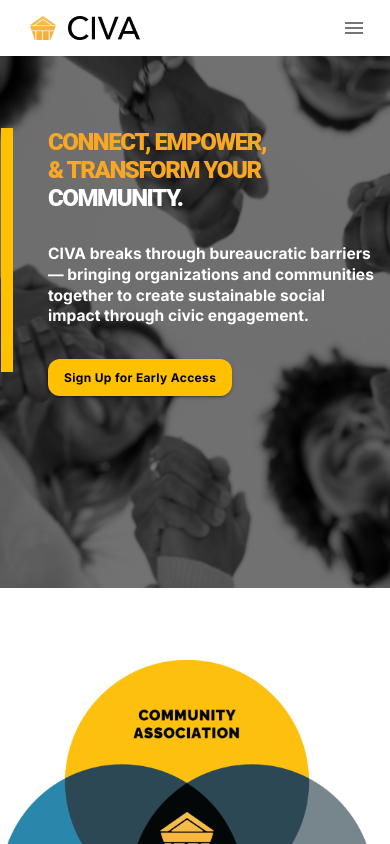
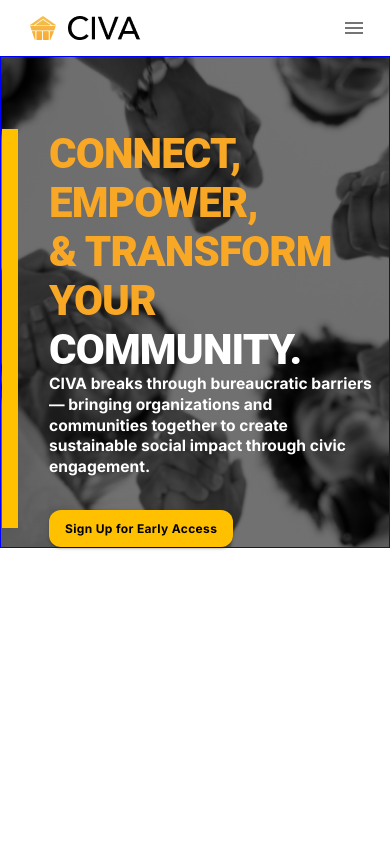
Before and after one commit to UXlySoftware/civa-website, a React (Create React App) app: page / in a window 390 px wide. Shown: the top 844 px of the page. Built offline with nearby package versions, Linux system fonts and the light colour scheme.

Commit message:
responsive fix

```diff
--- a/src/App.js
+++ b/src/App.js
@@ -4,6 +4,7 @@
 import Second from "./components/Second.tsx";
 import ThirdSection from "./components/Third.tsx";
 import Fourth from "./components/Fourth.tsx";
+import Fifth from "./components/Fifth.tsx";
 
 function App() {
   return (
@@ -14,11 +15,12 @@
       <Hero />
 
       {/* Second Section */}
-      <Second />
+      {/* <Second /> */}
       {/* Third Section */}
-      <ThirdSection />
+      {/* <ThirdSection /> */}
       {/* How it works section */}
-      <Fourth />
+      {/* <Fourth /> */}
+
       {/* Partners */}
       {/* Footer */}
     </div>
--- a/src/components/Fourth.tsx
+++ b/src/components/Fourth.tsx
@@ -5,6 +5,8 @@
 import Government from "../assets/Government.svg";
 import Community from "../assets/Community.svg";
 import eclipse from "../assets/eclipse.png";
+import social from "../assets/social.png"; // Update the path accordingly
+import socialMobile from "../assets/socialMobile.png"; // Update the path accordingly
 
 const Platform = ({ text, imgSrc, altText, customStyles = {} }) => (
   <Box sx={{ ...styles.platform, ...customStyles }}>
@@ -87,7 +89,6 @@
             />
           ))}
         </Box>
-
         <Box
           sx={{
             marginTop: { xl: 10, xs: 15 },
@@ -97,12 +98,113 @@
         >
           <img src={eclipse} alt="Eclipse" />
         </Box>
+        <Box sx={styles.outerContainer}>
+          <Box sx={styles.topRightRectangle} />
+          <Box sx={styles.topRightRectangle1}>
+            <Box sx={styles.textBox}>
+              <Typography variant="body1" sx={styles.text}>
+                CIVA offers both <b>government and community engagement —</b>
+                <br />
+                plus advanced communication tools, integration with local
+                resources, expert guidance, and more —
+                <b> in a single integrated platform</b>.
+              </Typography>
+            </Box>
+          </Box>
+
+          {/* <Box sx={styles.bottomLeftRectangle} /> */}
+          <Box sx={styles.imageContainer}>
+            <Box
+              component="img"
+              sx={{
+                ...styles.image,
+                display: { xs: "none", sm: "block" },
+              }}
+              src={social}
+              alt="Group Discussion"
+            />
+            <Box
+              component="img"
+              sx={{
+                ...styles.image,
+                display: { xs: "block", sm: "none" },
+              }}
+              src={socialMobile}
+              alt="Group Discussion"
+            />
+          </Box>
+        </Box>
       </Box>
     </Container>
   );
 };
 
 const styles = {
+  outerContainer: {
+    minHeight: "400px",
+    position: "relative",
+    width: "100%",
+    maxWidth: { xl: "1210px", md: "1210px", xs: "342px" },
+    maxWith: "100%",
+    marginBottom: "40px",
+    marginLeft: { xl: "20%", md: "10%", xs: "9%" },
+    marginTop: { sm: "141px", xs: "60px" },
+  },
+  topRightRectangle: {
+    position: "absolute",
+    top: { sm: "-30px", xs: "-15px" },
+    right: { sm: "-20px", xs: "-15px" },
+    width: "250px",
+    height: "150px",
+    backgroundColor: "#4ABDAC",
+  },
+  topRightRectangle1: {
+    position: "absolute",
+    top: "210px",
+    right: { xl: "251px", lg: "251px", md: "251px", xs: "-15px" },
+    width: { xl: "1002px", lg: "1002px", md: "1002px", xs: "370px" },
+    height: { xl: "0%", xs: "40%" },
+    paddingTop: { xl: "386px", xs: "86px" },
+    backgroundColor: "#FFC000",
+  },
+  bottomLeftRectangle: {
+    position: "absolute",
+    bottom: "-155px",
+    left: "-30px",
+    width: "150px",
+    height: "540px",
+    display: { xs: "none", sm: "flex" },
+    backgroundColor: "#FFC000",
+  },
+  imageContainer: {
+    position: "relative",
+    width: "100%",
+  },
+  image: {
+    width: "100%",
+    height: "auto",
+    display: "flex",
+  },
+  textBox: {
+    // position: "relative",
+    // top: "-10px",
+    // left: "-24px",
+    // maxWidth: "1002px",
+    // minHeight: "580px",
+    // marginTop: 44,
+    paddingLeft: { sm: "38px", xs: "16px" },
+    paddingBottom: { sm: "56px", xs: "25px" },
+    backgroundColor: "#FFC000",
+  },
+  text: {
+    fontFamily: "Inter",
+    fontWeight: 400,
+    fontSize: { xl: "28px", xs: "20px" },
+    textAlign: "left",
+    lineHeight: { xl: "41px", xs: "28px" },
+    // marginTop: 48,
+    color: "#000",
+  },
   container: {
     minWidth: "100%",
     border: "1px solid white",
@@ -124,7 +226,7 @@
   },
   backgroundSection: {
     width: "100%",
-    minHeight: "50vh",
+    minHeight: "400vh",
     background: "#374957",
   },
   shortenedPlatformSection: {
--- a/src/components/Hero.tsx
+++ b/src/components/Hero.tsx
@@ -8,20 +8,37 @@
     <Box sx={styles.heroBox}>
       <Container sx={styles.container}>
         <Box sx={styles.innerBox}>
+          <Box
+            sx={{
+              "&::before": {
+                content: '""',
+                position: "absolute",
+                left: {
+                  xl: "-311px",
+                  lg: "-311px",
+                  md: "-180px",
+                  sm: "-110px",
+                  xs: "-15px",
+                },
+                top: "0px",
+                height: { xl: "478px", lg: "428px", md: "318px", xs: "399px" },
+                width: "16px",
+                backgroundColor: "#FFC000",
+              },
+            }}
+          />
           <Typography variant="h3" component="h1" sx={styles.mainHeading}>
             CONNECT, EMPOWER, <br /> & TRANSFORM YOUR{" "}
             <span style={{ color: "white" }}>COMMUNITY.</span>
           </Typography>
-          <Box sx={{ height: "87px" }}>
           <Typography variant="h5" component="p" sx={styles.subHeading}>
             CIVA breaks through bureaucratic barriers — bringing organizations
-              and communities together to create sustainable social impact
-              through civic engagement.
+            and communities together to create sustainable social impact through
+            civic engagement.
           </Typography>
           <Button variant="contained" color="secondary" sx={styles.button}>
             Sign Up for Early Access
           </Button>
-          </Box>
         </Box>
       </Container>
       <Box
@@ -40,43 +57,60 @@
     backgroundPosition: "center",
     backgroundSize: "cover",
     backgroundRepeat: "no-repeat",
-    height: { xs: "63vh", md: "100vh" },
-    maxWidth: "100%", // Maximum width for xl screens
-    margin: "0 auto", // Center the box
+    width: "100%",
+    minWidth: "100%",
+    height: "100%",
+    minHeight: {
+      xl: "calc(100vh - 64px)",
+      lg: "100vh",
+      md: "50vh",
+      sm: "35vh",
+      xs: "45vh",
+    },
+    margin: "0 auto",
+    "@media (min-width: 1024px)": {
+      minWidth: "100%",
+    },
+    "@media (max-width: 1024px)": {
+      minWidth: "100%",
+    },
+    "@media (max-width: 768px)": {
+      minWidth: "100%",
+    },
+    "@media (max-width: 600px)": {
+      minWidth: "100%",
+    },
   },
   container: {
+    border: "1px solid blue",
     paddingRight: { xs: 2, md: 3, lg: 14, xl: 20 },
-    paddingTop: { xs: 2, md: 3, lg: 20, xl: 30 },
+    paddingTop: { xs: 2, md: 15, lg: 20, xl: 23 },
     zIndex: 1,
     position: "relative",
     maxWidth: { xs: "100%", sm: "80%", md: "70%", lg: "60%", xl: "50%" },
   },
   innerBox: {
     position: "relative",
-    left: { xl: -50 },
-    "&::before": {
-      content: '""',
-      position: "absolute",
-      left: { lg: "-311px", md: "-290px", sm: "-110px", xs: "-15px" },
-      height: "120%",
-      width: { xs: "12px", md: "16px" },
-      backgroundColor: "#FFC000",
-    },
+    marginTop: { xs: "10px", sm: "100px", md: 0 },
+    left: { xl: -25 },
+    // border: "1px solid red",
+    width: "100%",
   },
   mainHeading: {
-    letterSpacing: "-1.44px",
+    letterSpacing: "-0.02em",
     fontWeight: "900",
     color: "#f9a825",
-    marginBottom: 4,
+    marginBottom: 0,
     marginTop: { xs: 7, md: 15, lg: 0, xl: 0 },
     marginLeft: { xs: 4, md: 0 },
     fontSize: {
-      xs: "clamp(24px, 5vw, 24px)",
-      sm: "clamp(24px, 5vw, 36px)",
-      md: "clamp(32px, 5vw, 32px)",
-      lg: "clamp(30px, 5vw, 45px)",
-      xl: "clamp(48px, 5vw, 72px)",
+      xs: "42px",
+      sm: " 42px",
+      md: "52px",
+      lg: "72px",
+      xl: "72px",
     },
+    position: "relative", // Ensure parent has a position
   },
   subHeading: {
     color: "#fff",
@@ -89,6 +123,7 @@
       md: "clamp(18px, 4vw, 24px)",
       lg: "clamp(20px, 4vw, 29px)",
     },
+
     fontFamily: "Inter",
     fontWeight: "700",
   },
@@ -110,13 +145,13 @@
   },
   mobileAppImg: {
     position: "absolute",
-    display: { xs: "none", sm: "none", md: "flex" },
+    display: { xs: "none", sm: "none", md: "none", lg: "flex" },
     right: { xs: "10%", md: "10%", lg: "5%", xl: "10%" },
-    bottom: { xs: "5%", md: "35%", lg: "5%", xl: "5%" },
+    bottom: { xs: "5%", md: "35%", lg: "0%", xl: "0%" },
     width: {
       xs: "clamp(30%, 20vw, 60%)",
       md: "clamp(30%, 20vw, 40%)",
-      lg: "clamp(30%, 20vw, 35%)",
+      lg: "clamp(35%, 20vw, 35%)",
       xl: "clamp(30%, 20vw, 30%)",
     },
   },
--- a/src/components/Second.tsx
+++ b/src/components/Second.tsx
@@ -31,7 +31,6 @@
 
 const styles = {
   container: {
-    border: "1px solid red",
     display: { xs: "none", md: "block" },
     textAlign: "center",
     marginTop: 9,
```
Also changed, not shown: src/assets/social.png (added), src/assets/socialMobile.png (added). Lines whose indentation alone changed are shown as unchanged.
